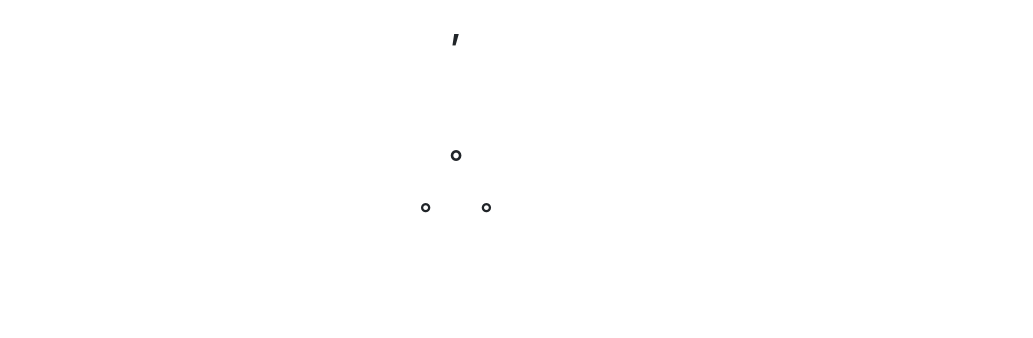
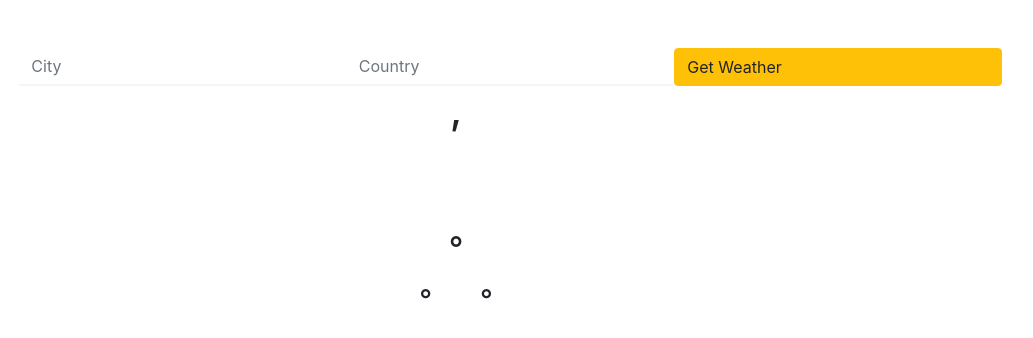
Before and after one commit to Sandhani1704/weather-app, a React (Create React App) app: page / in a window 1280 px wide. Shown: the top 338 px of the page, without its empty margins (184-1217 px from the left). Built offline with nearby package versions, Linux system fonts and the light colour scheme; no server answers.

Commit message:
добавлен компонент Form

```diff
--- a/src/App.js
+++ b/src/App.js
@@ -3,6 +3,7 @@ import React from 'react';
 import 'bootstrap/dist/css/bootstrap.min.css'
 import 'weather-icons/css/weather-icons.css'
 import Weather from './components/Weather'
+import Form from './components/Form'
 
 const API_KEY = '30027e883a16a558f45f7e41dda98e31';
 
@@ -18,7 +19,7 @@ function App() {
     tempMax: undefined,
     tempMin: undefined,
     description: undefined,
-    icon: undefined,
+    //icon: undefined,
   });
 
   const [weatherIcon, setWeatherIcon] = React.useState({
@@ -31,32 +32,36 @@ function App() {
     Clouds: 'wi-day-fog',
   });
 
+  const [city, setCity] = React.useState('');
+  const [country, setCountry] = React.useState('');
+
   const getWeatherIcon = (icons, rangeId) => {
     switch (true) {
       case rangeId >= 200 && rangeId <= 232:
-        setWeatherData({ icon: icons.Thunderstorm })
+        setWeatherIcon({ icon: icons.Thunderstorm })
         break;
       case rangeId >= 300 && rangeId <= 321:
-        setWeatherData({ icon: icons.Drizzle })
+        setWeatherIcon({ icon: icons.Drizzle })
         break;
       case rangeId >= 500 && rangeId <= 531:
-        setWeatherData({ icon: icons.Rain })
+        setWeatherIcon({ icon: icons.Rain })
         break;
       case rangeId >= 600 && rangeId <= 622:
-        setWeatherData({ icon: icons.Snow })
+        setWeatherIcon({ icon: icons.Snow })
         break;
       case rangeId >= 701 && rangeId <= 781:
-        setWeatherData({ icon: icons.Atmosphere })
+        setWeatherIcon({ icon: icons.Atmosphere })
         break;
       case rangeId === 800:
-        setWeatherData({ icon: icons.Clear })
+        setWeatherIcon({ icon: icons.Clear })
         break;
       case rangeId >= 801 && rangeId <= 804:
-        setWeatherData({ icon: icons.Clouds })
+        setWeatherIcon({ icon: icons.Clouds })
         break;
-      default: setWeatherData({ icon: icons.Clear });
+      default: setWeatherIcon({ icon: icons.Clear });
     }
   }
+
 
   // React.useEffect(() => {
   //   const getWeather = async () => {
@@ -69,15 +74,28 @@ function App() {
   //   console.log(getWeather());
   // }, [])
 
-  // console.log(getWeather())
   const calcCelsius = (temp) => {
     let cell = Math.floor(temp - 273, 15)
     return cell;
   }
 
+  // function handleInputCityAndCountryChange(event) {
+  //   const { city, country } = event.target.value
+  //   setCity(value);
+  //   setCountry(value);
+  // }
+
   // React.useEffect(() => {
+  //   Promise.all([getWeatherIcons(), getWeather()])
+  // }, []);
+  React.useEffect(() => {
     const getWeather = async () => {
-    const apiCall = await fetch(`https://api.openweathermap.org/data/2.5/weather?q=London&appid=${API_KEY}`)
+      // handleInputCityAndCountryChange()
+      // event.preventDefault();
+      // const { city, country } = event.target.value
+      // if (city && country) {
+      // const apiCall = await fetch(`https://api.openweathermap.org/data/2.5/weather?q=London&appid=${API_KEY}`)
+      const apiCall = await fetch(`https://api.openweathermap.org/data/2.5/weather?q=${city},${country}&appid=${API_KEY}`)
       const response = await apiCall.json()
       setWeatherData({
         city: response.name,
@@ -86,34 +104,20 @@ function App() {
         tempMax: calcCelsius(response.main.temp_min),
         tempMin: calcCelsius(response.main.temp_max),
         description: response.weather[0].description,
-      // icon: null,
       });
-    // getWeatherIcon(weatherIcon, response.weather[0].id)
-
-
+      getWeatherIcon(weatherIcon, response.weather[0].id)
+      // } else console.error();
     }
-  // getWeather();
-  // }, [])
+    getWeather()
+  }, []);
 
   // React.useEffect(() => {
-  const getWeatherIcons = async () => {
-    const apiCallIcons = await fetch(`https://api.openweathermap.org/data/2.5/weather?q=London&appid=${API_KEY}`)
-    const responseIcons = await apiCallIcons.json();
-    getWeatherIcon(weatherIcon, responseIcons.weather[0].id)
-  }
-  // getWeatherIcons();
-  // }, [])
-
-  React.useEffect(() => {
-    Promise.all([getWeatherIcons(), getWeather()])
-  }, []);
-
-  React.useEffect(() => {
-    Promise.all([getWeather(), getWeatherIcons()])
-  }, []);
+  //   Promise.all([getWeather(), getWeatherIcons()])
+  // }, []);
 
   return (
     <div className="App">
+      <Form />
       <Weather
         city={weatherData.city}
         country={weatherData.country}
@@ -121,7 +125,7 @@ function App() {
         tempMax={weatherData.tempMax}
         tempMin={weatherData.tempMin}
         description={weatherData.description}
-        icon={weatherData.icon}
+        icon={weatherIcon.icon}
       />
     </div>
   );
--- /dev/null
+++ b/src/components/Form.css
@@ -0,0 +1,12 @@
+form {
+    margin-top: 3rem;
+  }
+
+  form input[name="city"],
+  form input[name="country"] {
+    background-color: transparent;
+    color: white;
+    border: none;
+    border-bottom: 2px solid whitesmoke;
+    border-radius: 0;
+  }
--- /dev/null
+++ b/src/components/Form.js
@@ -0,0 +1,30 @@
+import React from 'react';
+import "./Form.css";
+
+function Form(props) {
+    return (
+        <div className='conteiner h-100'>
+            <form className='row' onSubmit={props.loadWeather}>
+                <input
+                    type="text"
+                    className="form-control col-md-3 offset-md-2"
+                    placeholder="City"
+                    name="city"
+                    autoComplete="off"
+                />
+                <input
+                    type="text"
+                    className="form-control col-md-3"
+                    placeholder="Country"
+                    name="country"
+                    autoComplete="off"
+                />
+                <button className="btn btn-warning col-md-3 mt-md-0 mt-2 text-md-left">Get Weather</button>
+
+            </form>
+
+        </div>
+    )
+}
+
+export default Form;
```
Also changed, not shown: 1 other file (tests, documents, lock files or other folders). Lines whose indentation alone changed are shown as unchanged.
